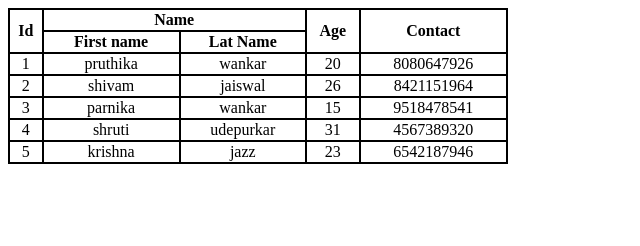
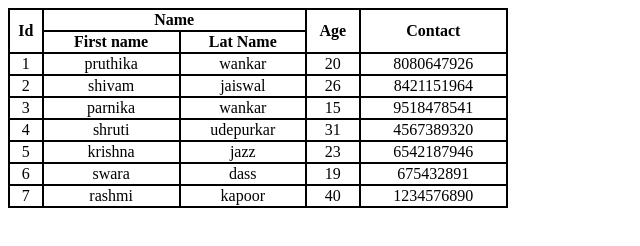
Before and after one commit to pruthi21/WEB-DEV, a plain HTML site: page tables.html in a window 1280 px wide. Shown: the whole page, without its empty margins (0-640 px from the left). Drawn offline with Linux system fonts and the light colour scheme.

Commit message:
'tables'

```diff
--- a/tables.html
+++ b/tables.html
@@ -59,7 +59,20 @@
             <td>23</td>
             <td>6542187946</td>
         </tr>
-
+        <tr>
+            <td>6</td>
+            <td>swara</td>
+            <td>dass</td>
+            <td>19</td>
+            <td>675432891</td>
+        </tr>
+        <tr>
+            <td>7</td>
+            <td>rashmi</td>
+            <td>kapoor</td>
+            <td>40</td>
+            <td>1234576890</td>
+        </tr>
       </table>
 </body>
 </html>
```
